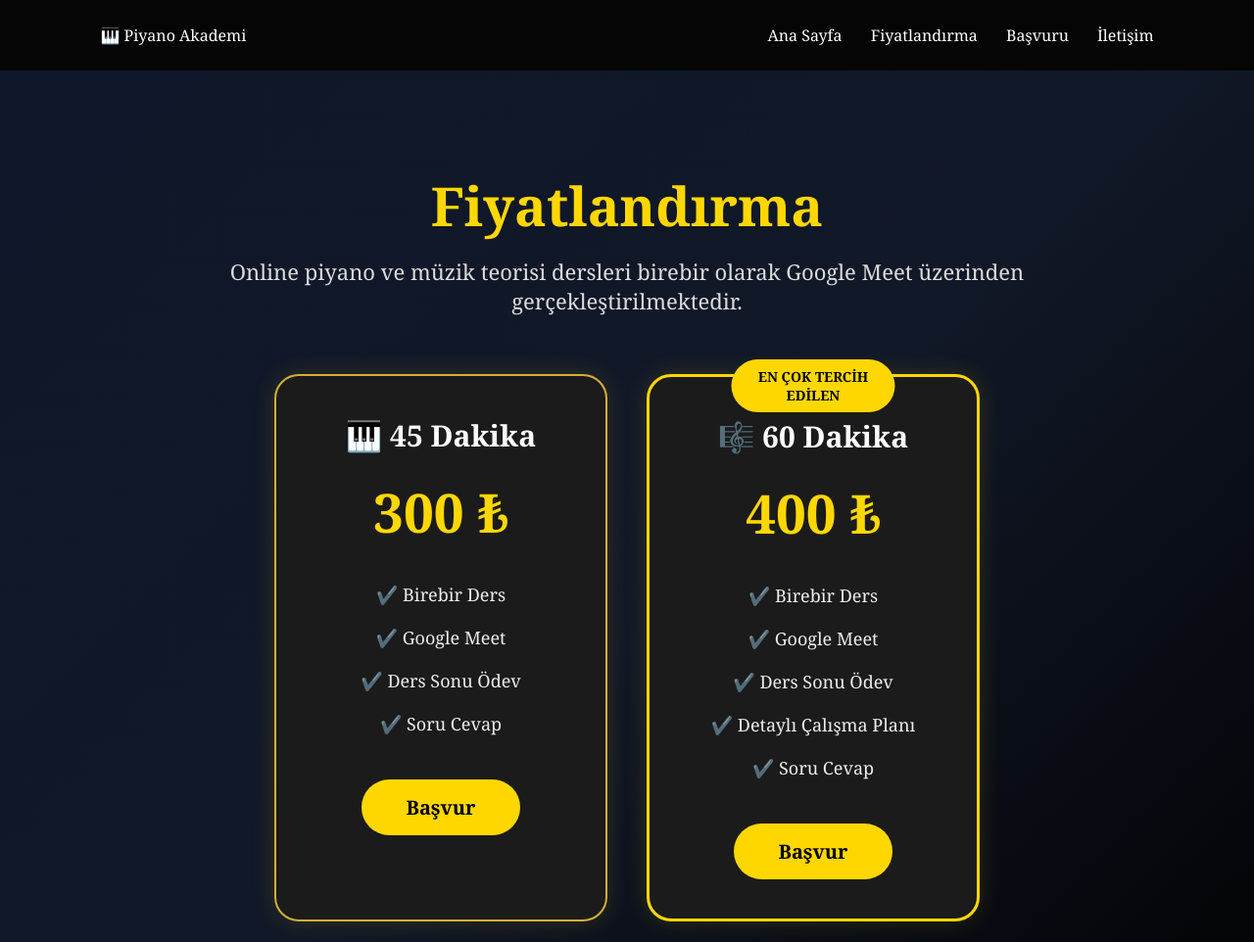
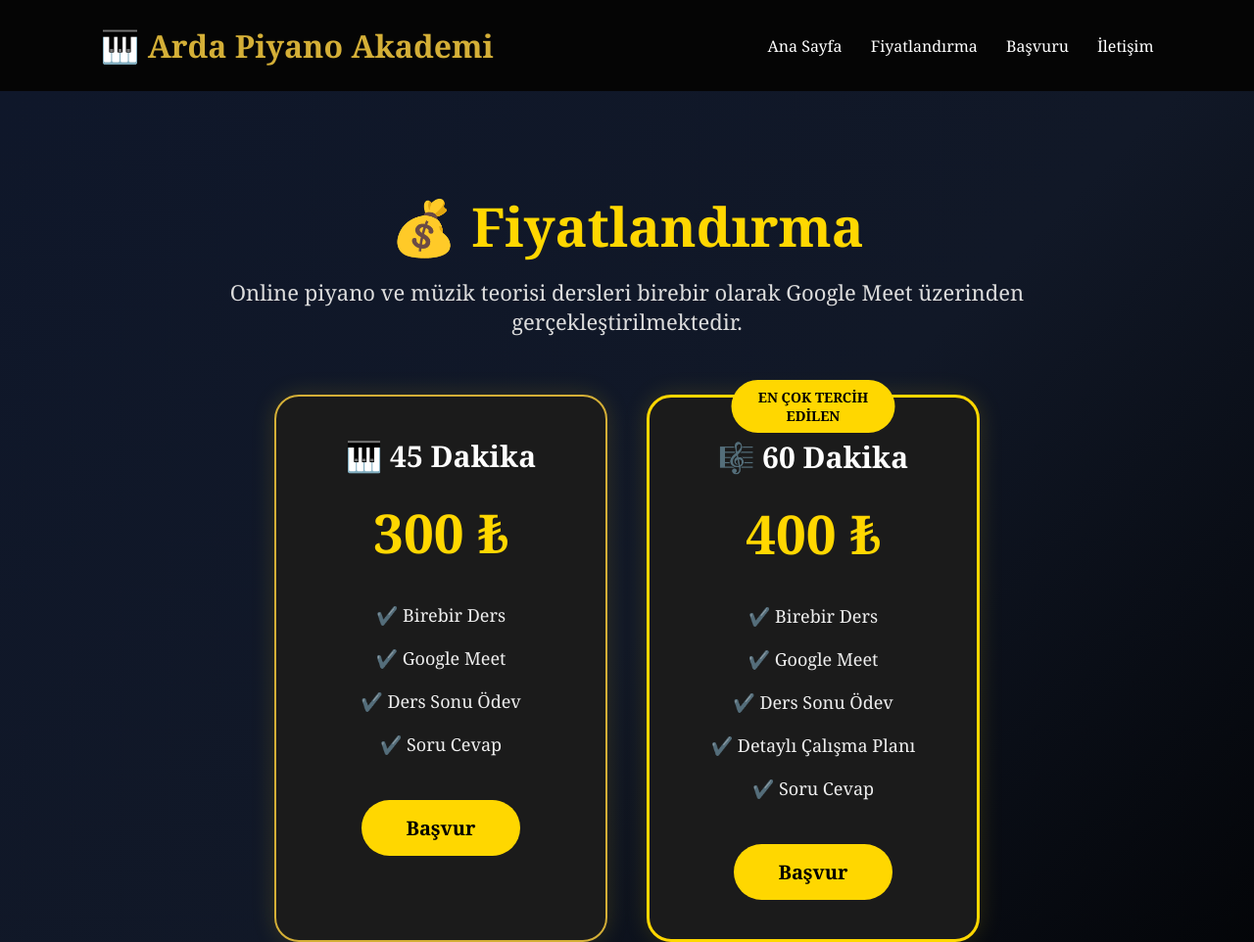
Before and after one commit to ardaislet/ArdaPiyanoAkademi, a plain HTML site: page fiyatlandirma.html in a window 1280 px wide. Shown: the top 962 px of the page at 98% size. Drawn offline with Linux system fonts and the light colour scheme.

Commit message:
Add files via upload

```diff
--- a/fiyatlandirma.html
+++ b/fiyatlandirma.html
@@ -15,9 +15,7 @@
 
 <header>
 
-<div class="logo">
-🎹 Piyano Akademi
-</div>
+<h1>🎹 Arda Piyano Akademi</h1>
 
 <nav>
 
@@ -37,7 +35,7 @@
 
 <section class="fiyatSayfa">
 
-<h1> Fiyatlandırma</h1>
+<h1>💰 Fiyatlandırma</h1>
 
 <p class="aciklama">
 Online piyano ve müzik teorisi dersleri birebir olarak Google Meet üzerinden gerçekleştirilmektedir.
```
Also changed, not shown: iletisim.html (+1 -1 lines), kayit.html (+1 -1 lines).
